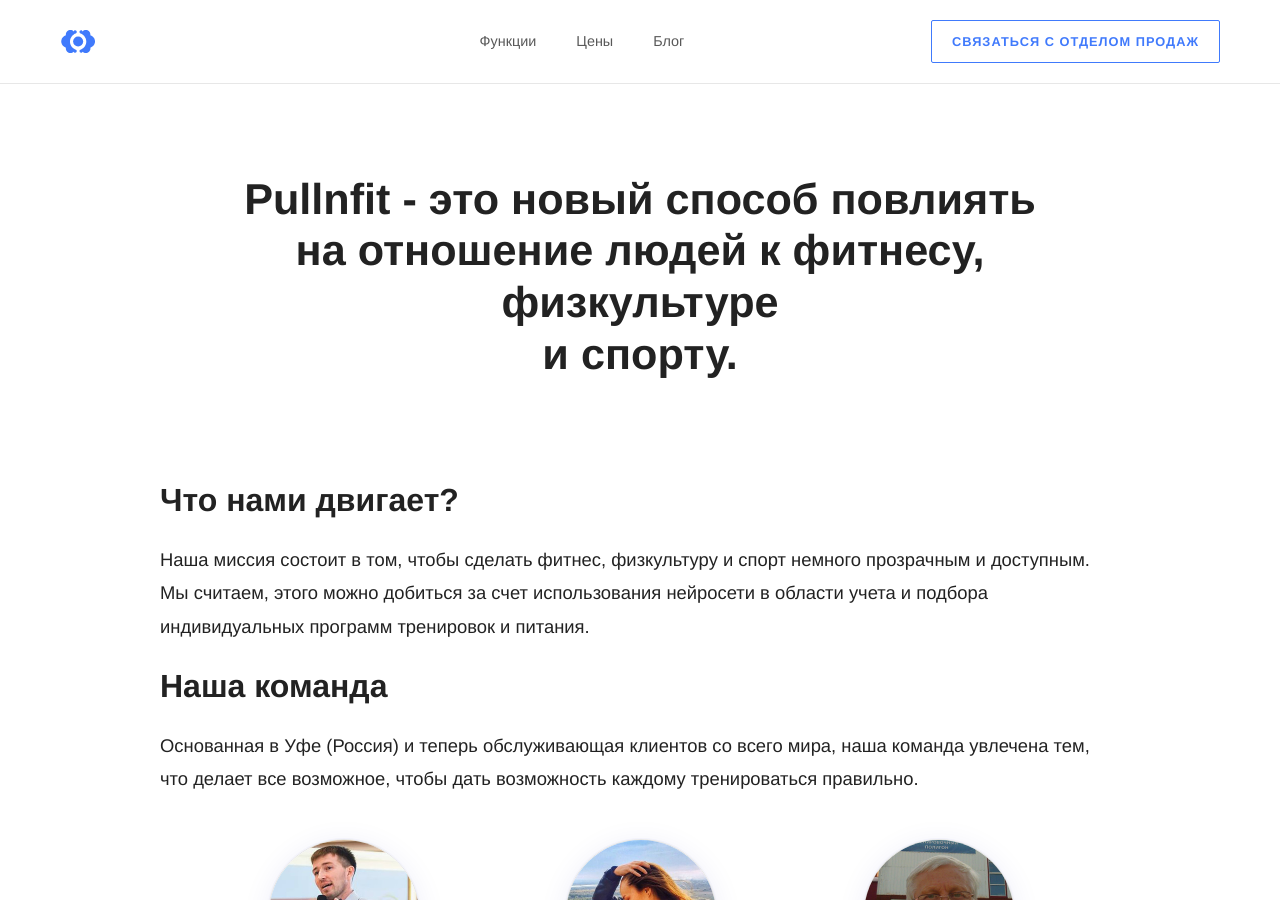
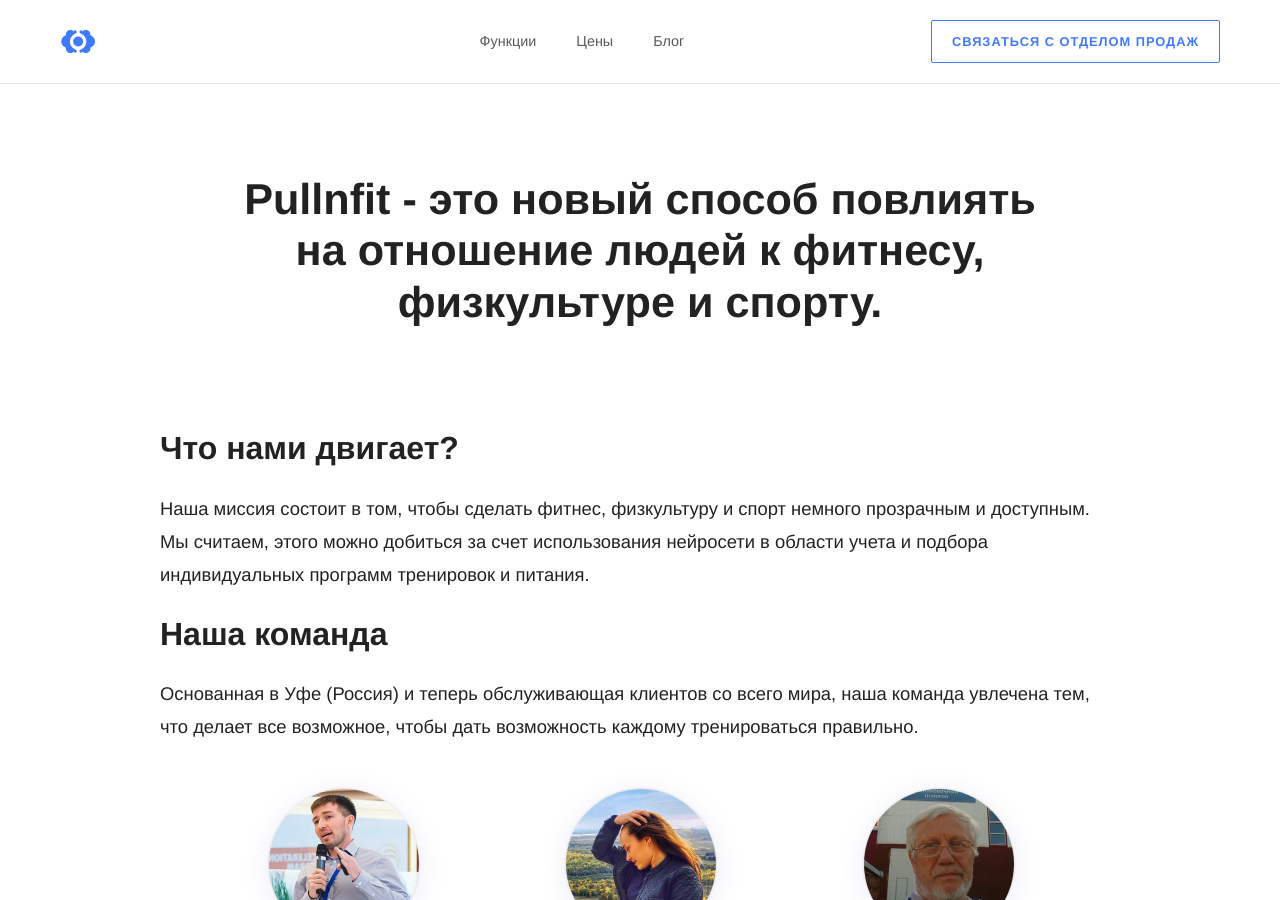
Before and after one commit to RakhimyanTim/adroholic.github.io, a Jekyll site: the page built from pages/about.html, in a window 1280 px wide and 900 px high. Built offline with Jekyll 4.4.1, drawn with Linux system fonts in a browser that asks for light colours; some web fonts are replaced.

```diff
--- a/pages/about.html
+++ b/pages/about.html
@@ -5,7 +5,7 @@ permalink: /about/
 ---
 
 <div class="about">
-	<h1>Pullnfit - это новый способ повлиять <br>на отношение людей к фитнесу, физкультуре <br>и спорту.</h1>
+	<h1>Pullnfit - это новый способ повлиять <br>на отношение людей к фитнесу, физкультуре и спорту.</h1>
 
 	<h2>Что нами двигает?</h2>
 	<p>Наша миссия состоит в том, чтобы сделать фитнес, физкультуру и спорт немного прозрачным и доступным. Мы считаем, этого можно добиться за счет использования нейросети в области учета и подбора индивидуальных программ тренировок и питания.</p>
```
